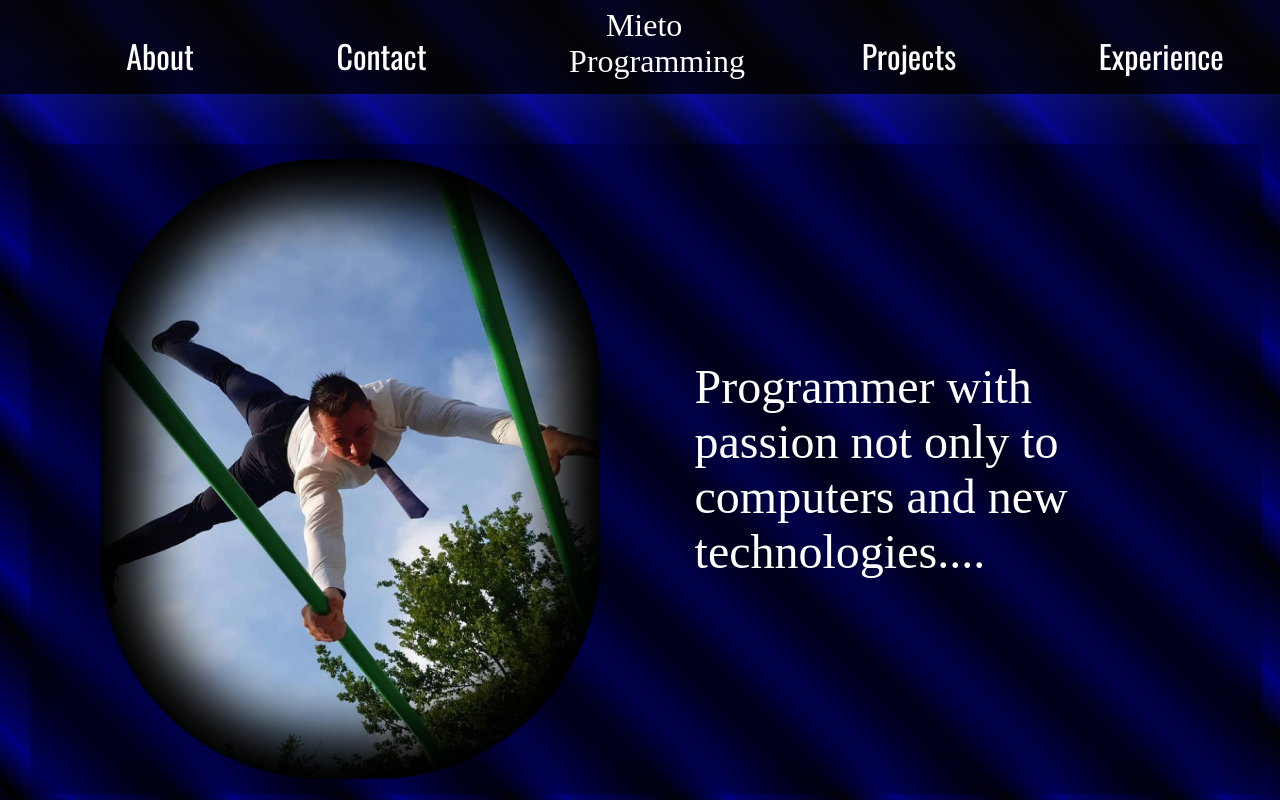
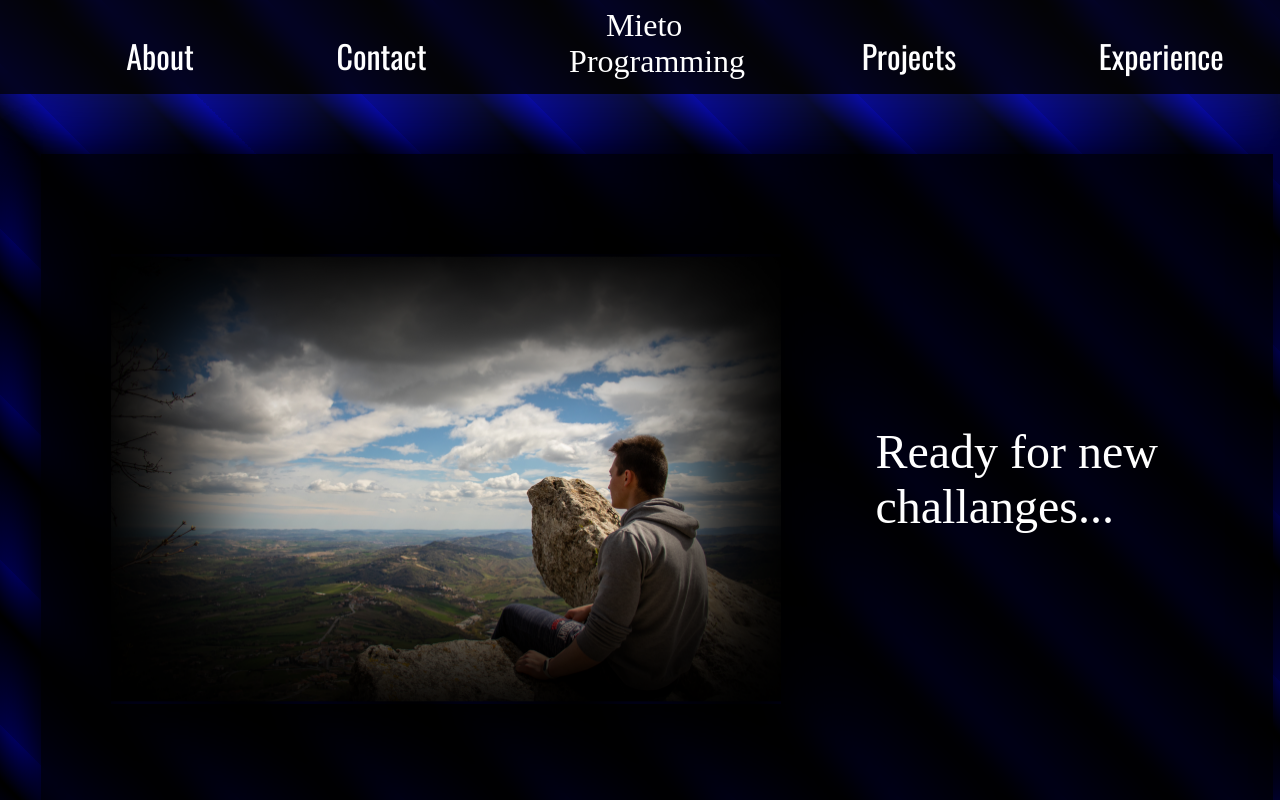
Before and after one commit to MietoProgramming/portfolio, a React (Create React App) app: page / in a window 1280 px wide. Shown: the top 800 px of the page. Built offline with nearby package versions, Linux system fonts and the light colour scheme; a web font is replaced by a local one.

Commit message:
home page animation slider

```diff
--- a/package.json
+++ b/package.json
@@ -10,6 +10,8 @@
     "react-dom": "^17.0.2",
     "react-router-dom": "^6.1.1",
     "react-scripts": "4.0.3",
+    "react-slick": "^0.28.1",
+    "react-spring": "^9.4.3",
     "sass": "^1.49.7",
     "web-vitals": "^1.1.2"
   },
--- a/src/components/home/Home.jsx
+++ b/src/components/home/Home.jsx
@@ -1,52 +1,11 @@
 import React from "react";
 import "../../styles/Home.scss";
+import SilderComp from "./SilderComp";
 
 const Home = () => {
   return (
-    <div>
-      <div className="card">
-        <div className="cardImgBoxVer">
-          <img src="/pic1.png" alt="" />
-        </div>
-        <div className="descriptionBox">
-          <p>
-            Programmer with passion not only to computers and new
-            technologies....
-          </p>
-        </div>
-      </div>
-      {/* <div className="card">
-        <div className="cardImgBoxHor">
-          <img src="/pic2.png" alt="" />
-        </div>
-        <div className="descriptionBox">
-          <p>Ready for new challanges...</p>
-        </div>
-      </div> */}
-      {/* <div className="card">
-        <div className="cardImgBox">
-          <img src="/pic3.png" alt="" />
-        </div>
-        <div className="descriptionBox">
-          <p>Always aiming high...</p>
-        </div>
-      </div>
-      <div className="card">
-        <div className="cardImgBox">
-          <img src="/pic4.png" alt="" />
-        </div>
-        <div className="descriptionBox">
-          <p>Focused on hard work....</p>
-        </div>
-      </div>
-      <div className="card">
-        <div className="cardImgBox">
-          <img src="/pic5.png" alt="" />
-        </div>
-        <div className="descriptionBox">
-          <p>To become the best version of himself.</p>
-        </div>
-      </div> */}
+    <div className="home">
+      <SilderComp />
     </div>
   );
 };
--- /dev/null
+++ b/src/components/home/SilderComp.jsx
@@ -0,0 +1,82 @@
+import React from "react";
+import Slider from "react-slick";
+import "../../styles/Home.scss";
+
+const SilderComp = () => {
+  const settings = {
+    dots: false,
+    infinite: true,
+    slidesToShow: 1,
+    autoplay: true,
+    speed: 1000,
+    autoplaySpeed: 4000,
+    cssEase: "ease-out",
+    swipeToSlide: true,
+    arrows: false,
+  };
+
+  return (
+    <div>
+      <Slider {...settings}>
+        <div>
+          <div className="card">
+            <div className="cardImgBoxVer">
+              <img src="/pic1.png" alt="" />
+            </div>
+            <div className="descriptionBox">
+              <p>
+                Programmer with passion not only to computers and new
+                technologies....
+              </p>
+            </div>
+          </div>
+        </div>
+        <div>
+          <div className="card">
+            <div className="cardImgBoxHor">
+              <img src="/pic2.png" alt="" />
+            </div>
+            <div className="descriptionBox">
+              <p>Ready for new challanges...</p>
+            </div>
+          </div>
+        </div>
+
+        <div>
+          <div className="card">
+            <div className="cardImgBoxVer">
+              <img src="/pic3.png" alt="" />
+            </div>
+            <div className="descriptionBox">
+              <p>Always aiming high...</p>
+            </div>
+          </div>
+        </div>
+
+        <div>
+          <div className="card">
+            <div className="cardImgBoxHor">
+              <img src="/pic4.png" alt="" />
+            </div>
+            <div className="descriptionBox">
+              <p>Focused on hard work....</p>
+            </div>
+          </div>
+        </div>
+
+        <div>
+          <div className="card">
+            <div className="cardImgBoxVer">
+              <img src="/pic5.png" alt="" />
+            </div>
+            <div className="descriptionBox">
+              <p>To become the best version of himself.</p>
+            </div>
+          </div>
+        </div>
+      </Slider>
+    </div>
+  );
+};
+
+export default SilderComp;
--- a/src/styles/Home.scss
+++ b/src/styles/Home.scss
@@ -1,30 +1,50 @@
 @import "Utils";
 
+.home {
+  width: 100vw;
+  height: 80vh;
+
+  // width: 100%;
+
+  .slick-track {
+    display: flex;
+    padding: 30px;
+    gap: 3rem;
+  }
+  .slick-slide {
+    display: flex;
+    justify-content: center;
+    margin-bottom: 1;
+    outline: none;
+  }
+
+  .slick-list {
+    overflow: hidden;
+  }
+
   .card {
-  position: relative;
-  top: 20px;
-  left: 30px;
-  width: 90vw;
+    width: 90vw !important;
     height: 75vh;
     min-height: 650px;
-  display: flex;
+    max-height: 100vh;
+    display: flex !important;
     flex-direction: row;
     justify-content: center;
     font-size: 3rem;
     font-family: $quint-font;
-  //   background-color: grey; //TODO: delete it
+    background-color: grey; //TODO: delete it
     padding: 0px 40px;
     margin: 30px 0px;
-  box-shadow: 0px 5px 80px 5px rgba(19, 19, 88, 0.171);
-  background-color: rgba(0, 0, 0, 0.2);
-  backdrop-filter: blur(20px);
+    box-shadow: 0px 5px 40px 5px rgba(0, 0, 0, 0.9);
+    background-color: rgba(0, 0, 0, 0.8);
+    backdrop-filter: blur(10px);
 
     .cardImgBoxVer {
-    height: 620px;
-    width: 500px;
+      max-height: 650px;
+      background-color: black;
       img {
-      width: inherit;
-      height: inherit;
+        width: auto;
+        height: 550px;
       }
     }
 
@@ -46,7 +66,12 @@
     .cardImgBoxHor,
     .cardImgBoxVer,
     .descriptionBox {
-    margin: auto 30px;
+      margin: 100px 30px;
+    }
+
+    .cardImgBoxHor,
+    .cardImgBoxVer {
+      box-shadow: 0px 0px 80px 50px rgba(0, 0, 0, 1);
     }
 
     .descriptionBox,
@@ -54,3 +79,4 @@
       padding: 0% 3%;
     }
   }
+}
```
Also changed, not shown: 1 other file (tests, documents, lock files or other folders). Lines whose indentation alone changed are shown as unchanged.
